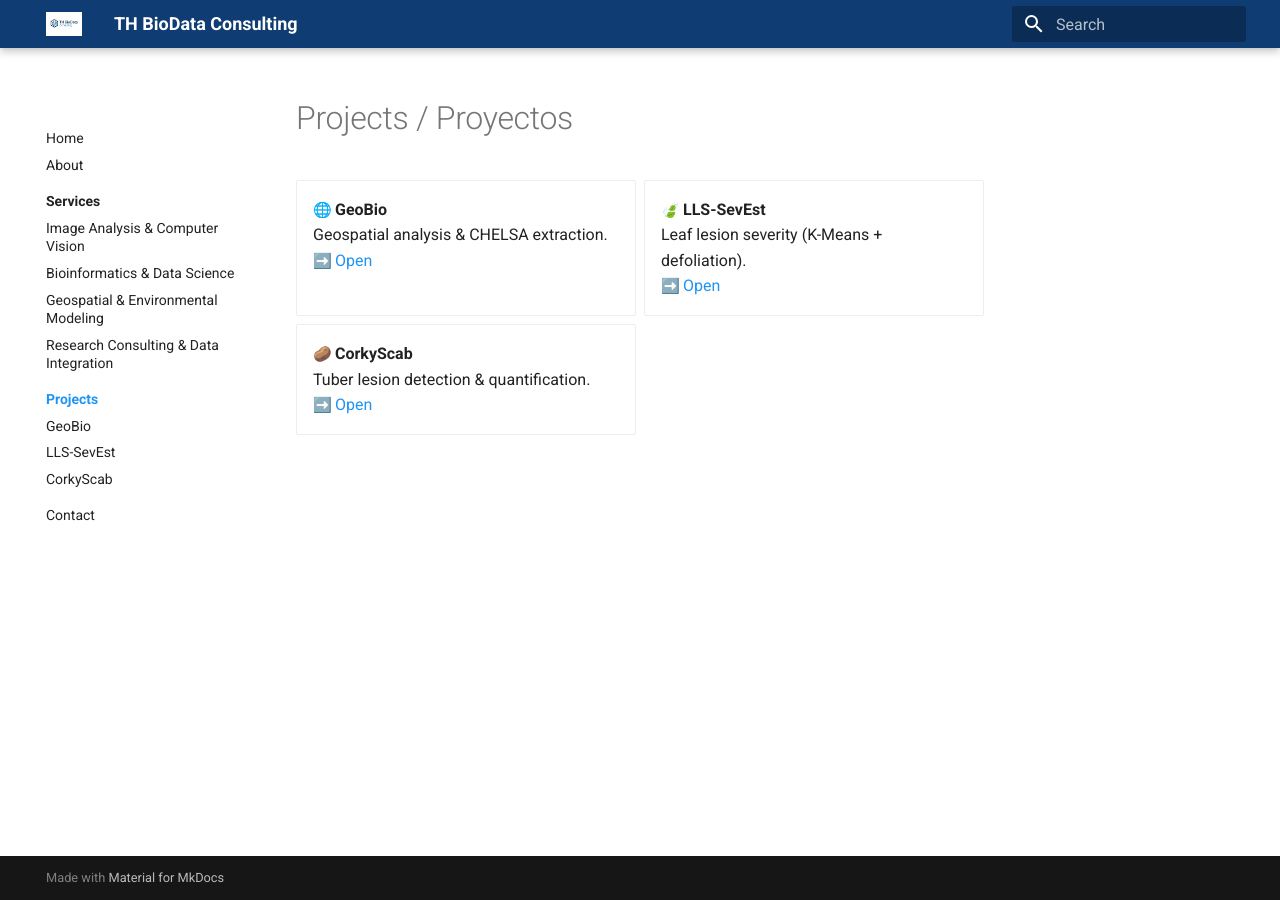
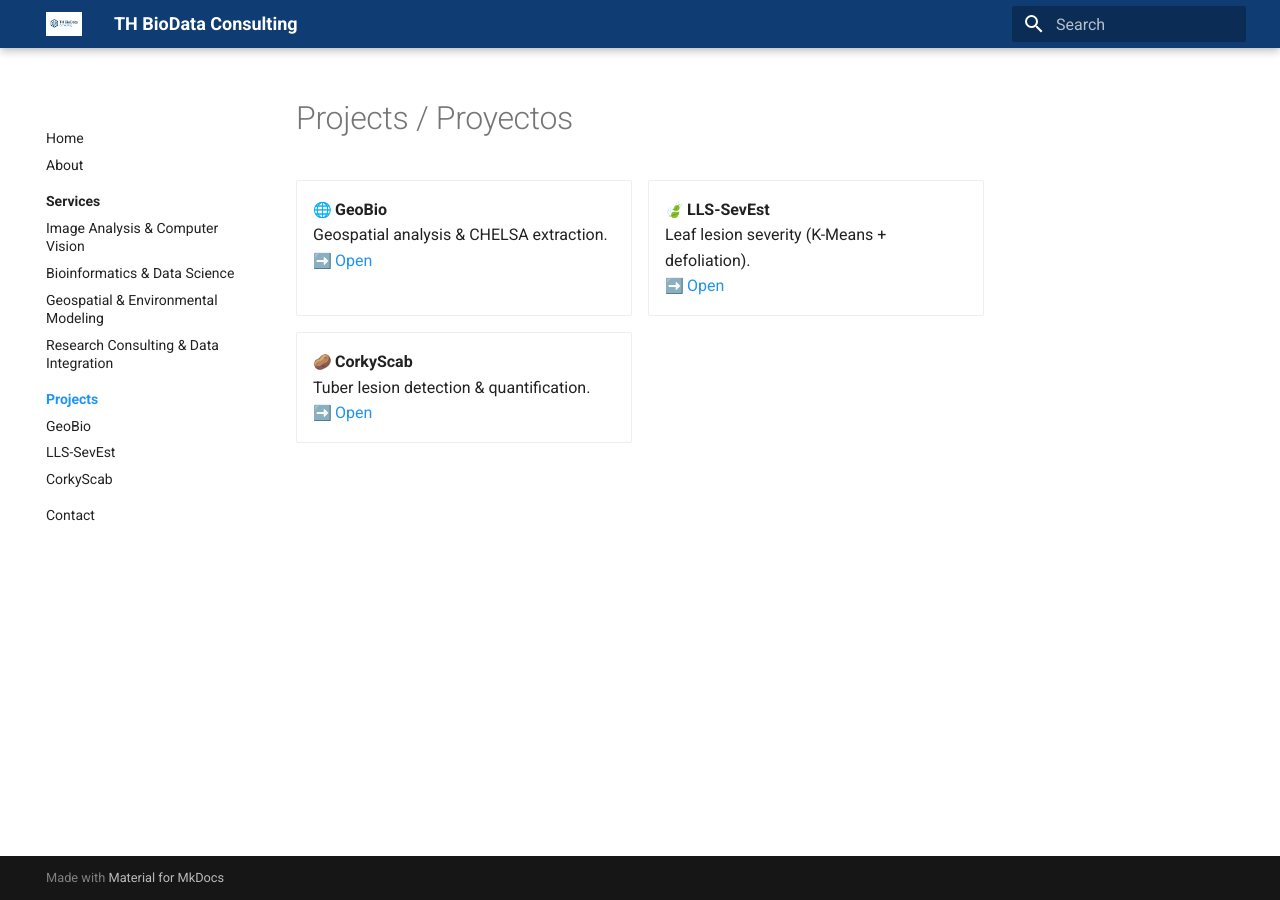
Before and after one commit to TH-BioData/th-biodata.github.io, an MkDocs documentation site: the page built from docs/projects/index.md, in a window 1280 px wide. Built offline with MkDocs 1.6.1 and Material for MkDocs 9.7.7, drawn with Linux system fonts in a browser that asks for light colours; emoji names are drawn with the system emoji font.

Commit message:
Update extra.css

```diff
--- a/docs/styles/extra.css
+++ b/docs/styles/extra.css
@@ -39,3 +39,41 @@
 .md-header { background-color: #0F3D73 !important; }
 .md-tabs { background-color: #0F3D73 !important; }
 .md-nav__title, .md-logo { color: #fff !important; }
+
+/* ============================================================
+   ABOUT PAGE BANNER
+   ============================================================ */
+.banner-about {
+  display: block;
+  width: 100%;
+  height: 200px;             /* 🔹 Ajustá la altura a gusto */
+  object-fit: cover;         /* Evita deformación */
+  object-position: center 45%; /* 🔹 Centrado vertical elegante */
+  border-radius: 0;
+  margin: 0 auto 24px auto;  /* Margen inferior suave */
+}
+
+/* --- Responsive adjustments --- */
+@media (max-width: 768px) {
+  .banner-about {
+    height: 140px;
+    object-position: center 40%;
+  }
+}
+
+/* ============================================================
+   Content enhancements
+   ============================================================ */
+.grid.cards {
+  display: grid;
+  grid-template-columns: repeat(auto-fit, minmax(220px, 1fr));
+  gap: 16px;
+}
+
+.grid.cards > * {
+  border: 1px solid #e5e7eb;
+  border-radius: 12px;
+  padding: 16px;
+  background: #fff;
+  box-shadow: 0 2px 6px rgba(0,0,0,0.05);
+}
```
